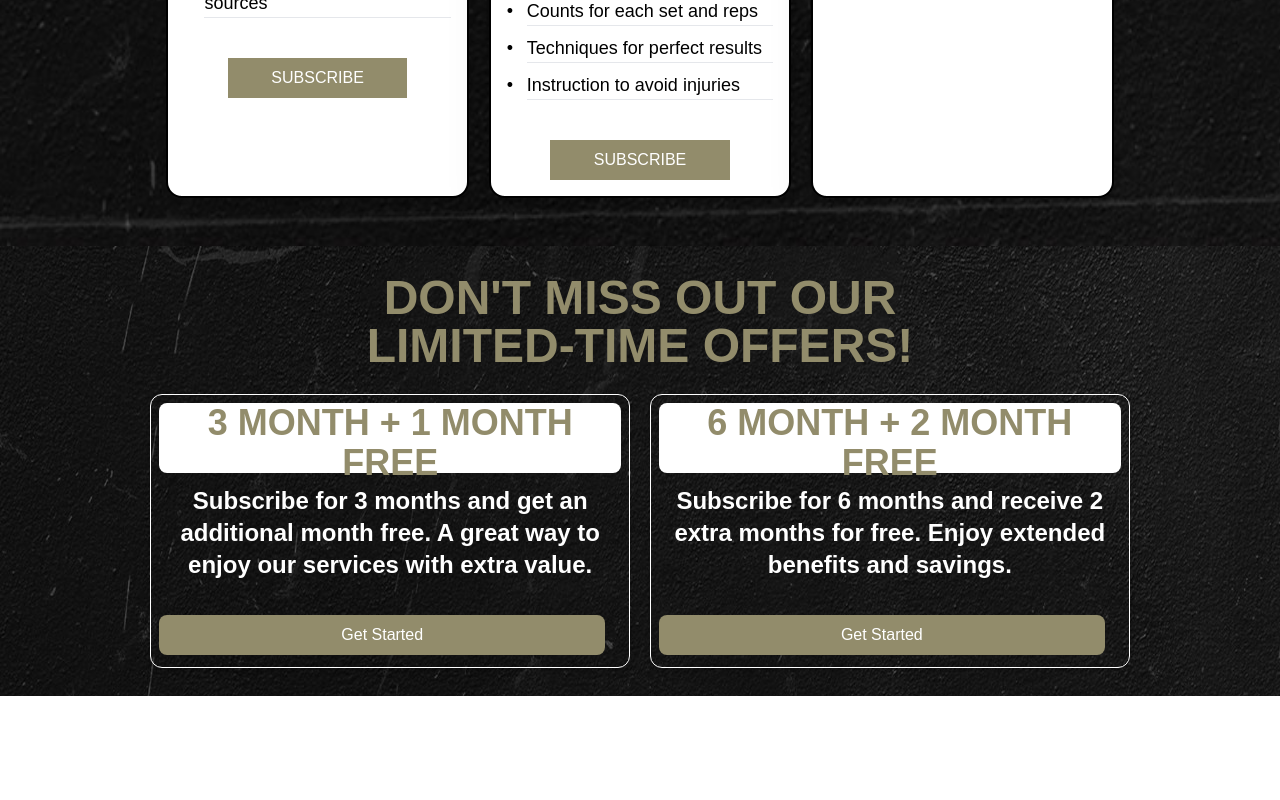
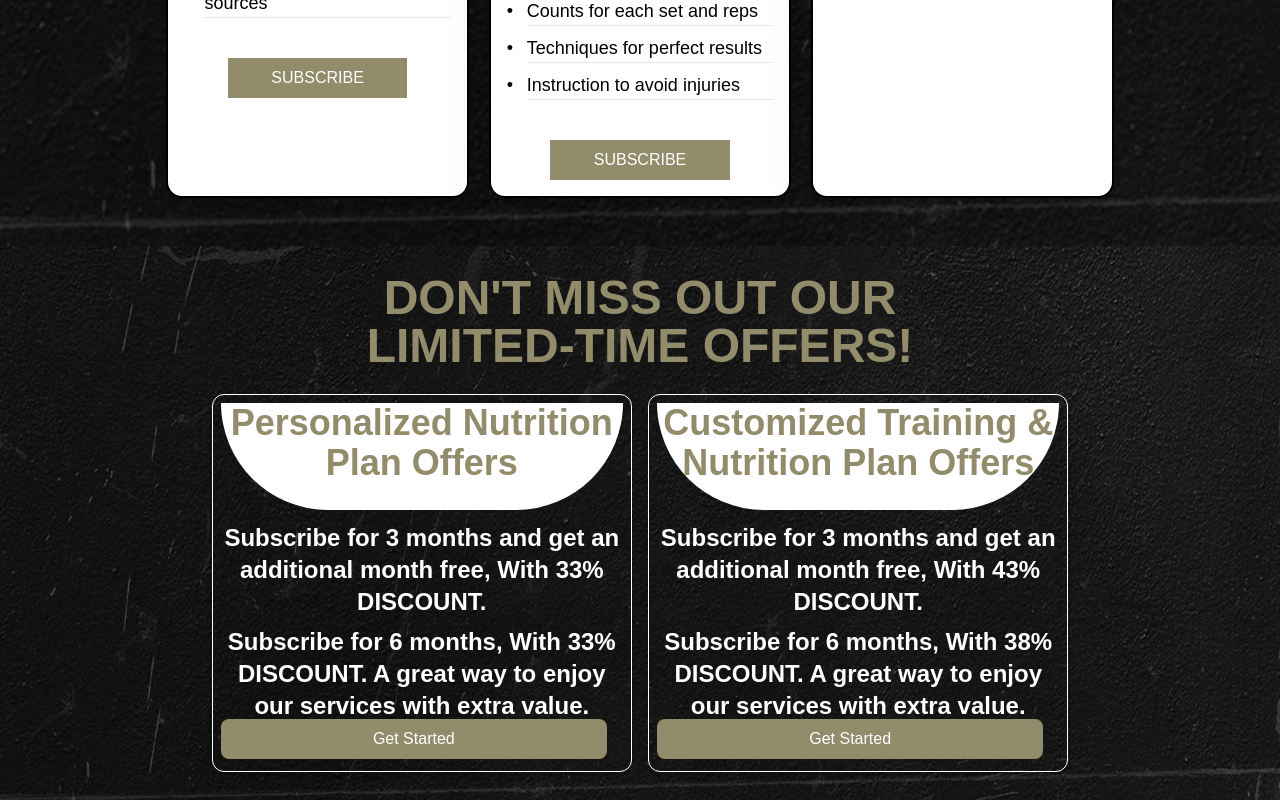
Before and after one commit to mahmoud2391997/trio-fitness-industry, a Next.js app: page / in a window 1280 px wide. Shown: the part 4158-4958 px from the top of the page. Before the commit the page ends 4854 px from the top, so only its background shows below. Built offline with nearby package versions, Linux system fonts and the light colour scheme.

Commit message:
modifying offers

```diff
--- a/components/limitedOffersSection.jsx
+++ b/components/limitedOffersSection.jsx
@@ -1,18 +1,21 @@
 import React from 'react'
 import PackageCard from './packageCard'
 import PackageComponent from './packageComponent'
+import { title } from 'process';
 
 function LimitedOffersSection() {
   const packages = [
     {
         id: 1,
-        title: "3 MONTH + 1 MONTH FREE",
-        description: "Subscribe for 3 months and get an additional month free. A great way to enjoy our services with extra value."
-    },
-    {
+        // title: "3 MONTH + 1 MONTH FREE",
+        title:"Personalized Nutrition Plan Offers",
+        description: ["Subscribe for 3 months and get an additional month free, With 33% DISCOUNT.","Subscribe for 6 months, With 33% DISCOUNT. A great way to enjoy our services with extra value."]
+      },
+      {
         id: 2,
-        title: "6 MONTH + 2 MONTH FREE",
-        description: "Subscribe for 6 months and receive 2 extra months for free. Enjoy extended benefits and savings."
+        // title: "6 MONTH + 2 MONTH FREE",
+        title:"Customized Training & Nutrition Plan Offers",
+        description: ["Subscribe for 3 months and get an additional month free, With 43% DISCOUNT.","Subscribe for 6 months, With 38% DISCOUNT. A great way to enjoy our services with extra value."]
     },
 ];
 
@@ -20,7 +23,7 @@ function LimitedOffersSection() {
     <div className='w-full bg-black text-white p-7'  style={{background:"url(/aboutbg.jpeg)", backgroundSize:"cover"}}>
             <h2 className="xl:text-5xl w-[70%] lg:w-[50%] m-auto lg:text-5xl md:text-4xl sm:text-3xl text-2xl  text-center font-bold mb-6 text-[#928c6b]">DON'T MISS OUT OUR LIMITED-TIME OFFERS!</h2>
 
-      <div className="packages w-[80%] grid grid-cols-1 md:grid-cols-2  h-auto gap-5 m-auto">
+      <div className="packages w-[70%] grid grid-cols-1 md:grid-cols-2  h-auto gap-4 m-auto">
         {packages.map((pkg) => (
           <PackageComponent
             key={pkg.id}
--- a/components/packageComponent.tsx
+++ b/components/packageComponent.tsx
@@ -2,7 +2,7 @@ import React from "react";
 
 interface PackageComponentProps {
   packageName: string;
-  packageDescription: string;
+  packageDescription: string[];
 }
 
 const PackageComponent: React.FC<PackageComponentProps> = ({
@@ -10,17 +10,18 @@ const PackageComponent: React.FC<PackageComponentProps> = ({
   packageDescription,
 }) => {
   return (
-    <div className="relative min-h-[20vh] p-2 pb-16 rounded-xl  border border-white shadow-md">
+    <div className="relative  h-auto p-2 pb-16 rounded-xl  border border-white shadow-md">
 
-        <div className="h-[35%] rounded-lg bg-white">
+        <div className="h-[35%] rounded-b-full bg-white ">
           <h2 className="text-2xl sm:text-4xl text-center text-[#928c6b] font-bold mb-2">
             {packageName}
           </h2>
         </div>
-        <div className="h-[50%] rounded-lg my-3">
-          <h3 className="text-lg sm:text-2xl text-center text-white font-semibold mb-2">
-            {packageDescription}
-          </h3>
+        <div className="h-[70%] rounded-lg my-3">
+          {packageDescription.map((packagee)=>{return <h3 className="text-lg sm:text-2xl text-center text-white font-semibold mb-2">
+            {packagee}
+          </h3>})}
+
         </div>
 
       <button
```
